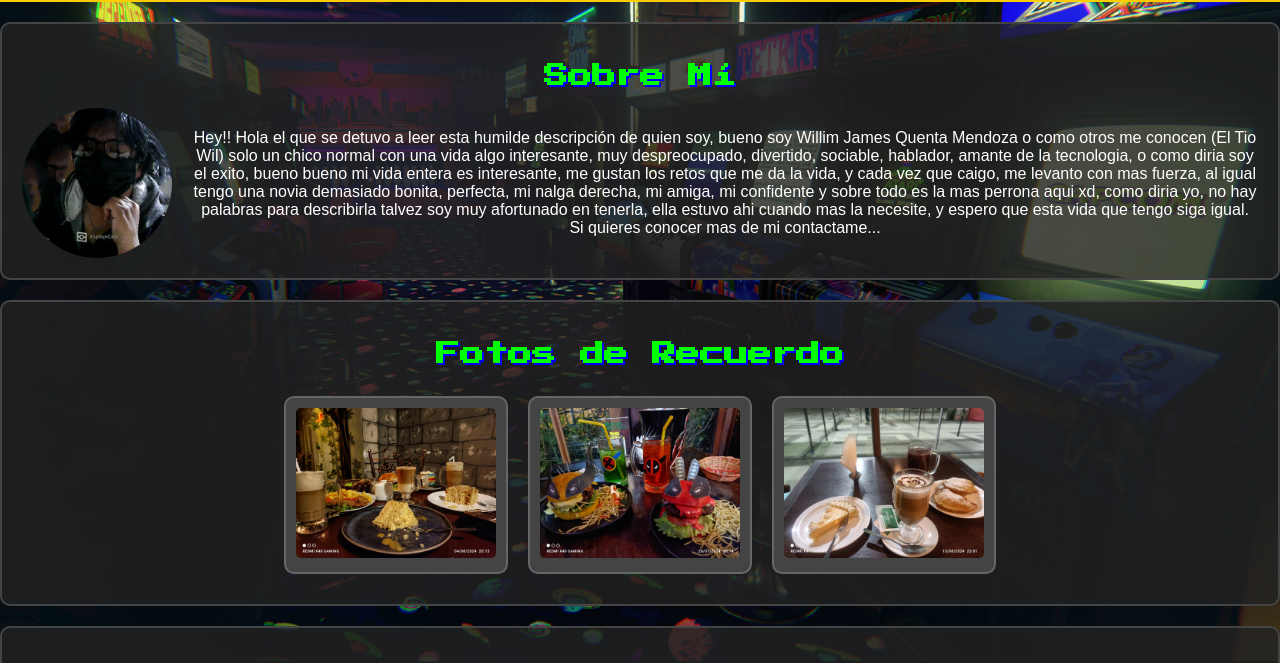
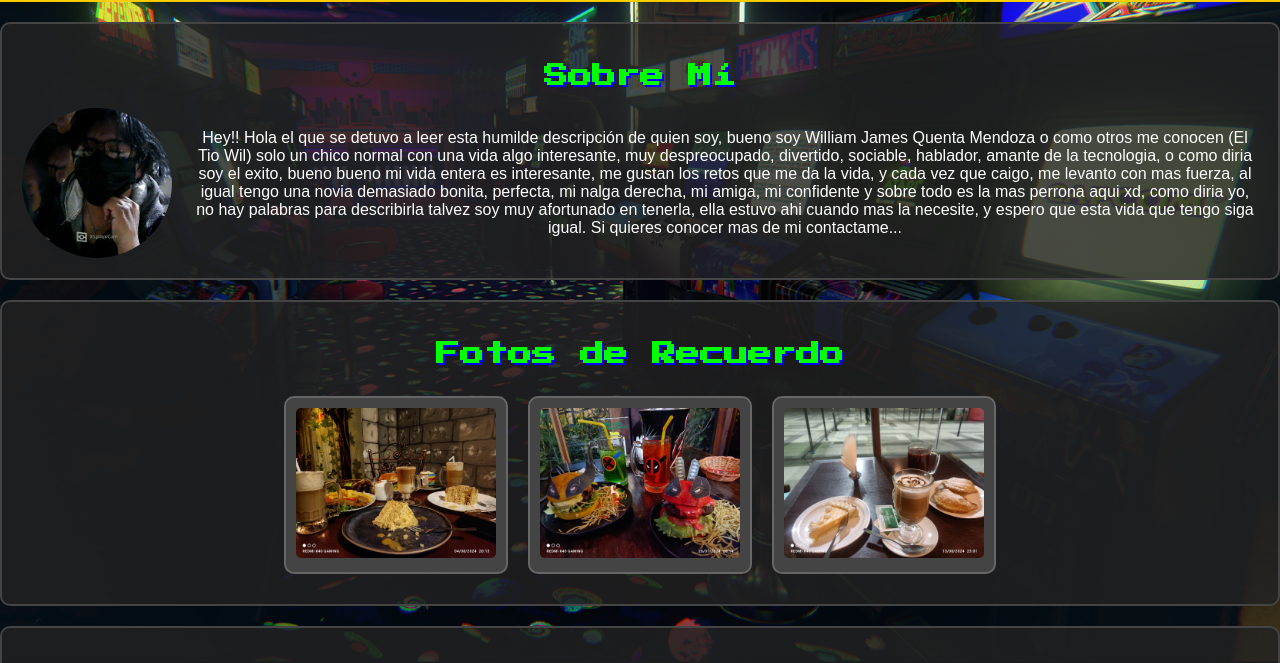
Before and after one commit to WJQM/WJQM.github.io, a plain HTML site: page index.html in a window 1280 px wide. Shown: the part 138-801 px from the top of the page. Drawn offline with Linux system fonts and the light colour scheme.

Commit message:
index.html

```diff
--- a/index.html
+++ b/index.html
@@ -16,7 +16,7 @@
         <h2>Sobre Mí</h2>
         <div class="about-me">
             <img src="mi-imagen.jpeg" alt="Mi Imagen" class="about-me-img">
-            <p> Hey!! Hola el que se detuvo a leer esta humilde descripción de quien soy, bueno soy Willim James Quenta Mendoza o como otros me conocen
+            <p> Hey!! Hola el que se detuvo a leer esta humilde descripción de quien soy, bueno soy William James Quenta Mendoza o como otros me conocen
                 (El Tio Wil) solo un chico normal
                 con una vida algo interesante, muy despreocupado, divertido, sociable, hablador, amante de la tecnologia,
             o como diria soy el exito, bueno bueno mi vida entera es interesante, me gustan los retos que me da la vida, y cada vez
```
